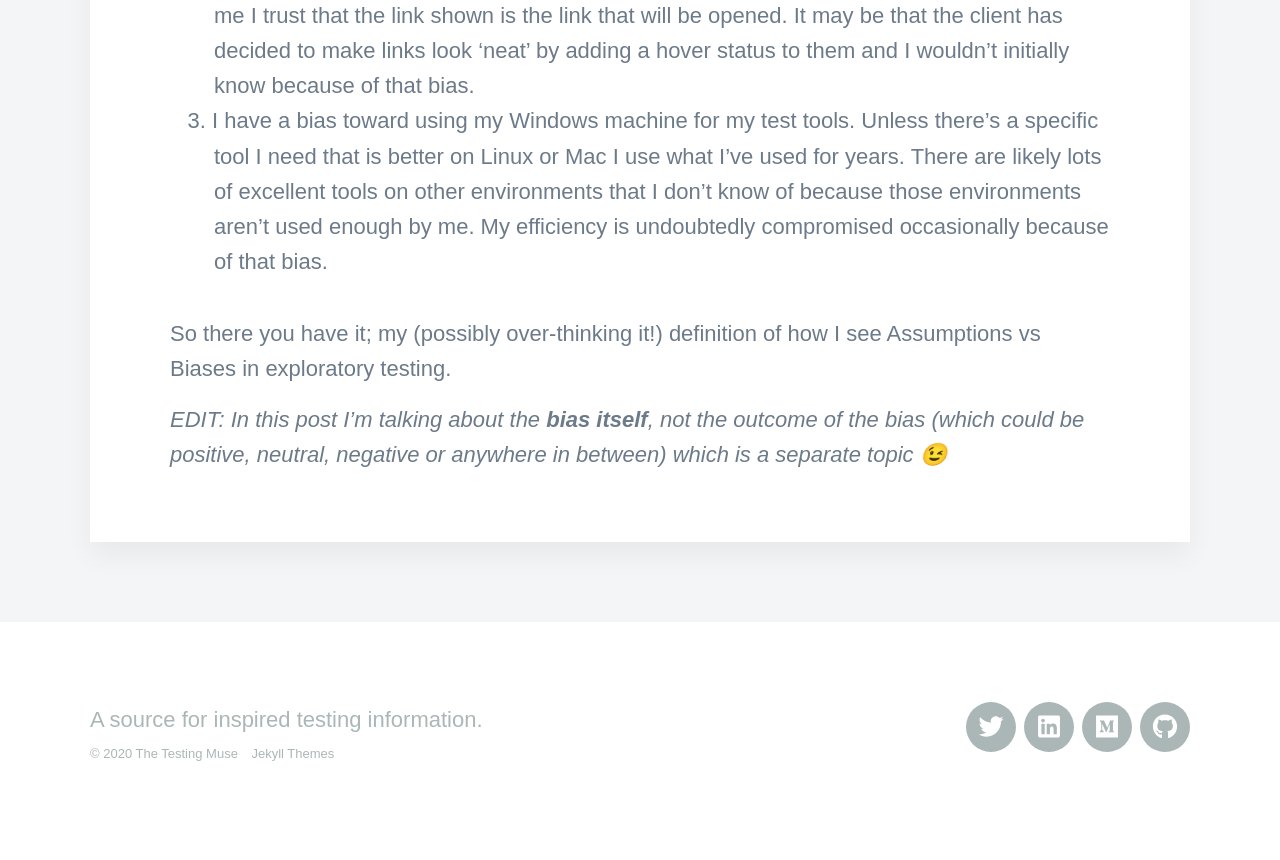
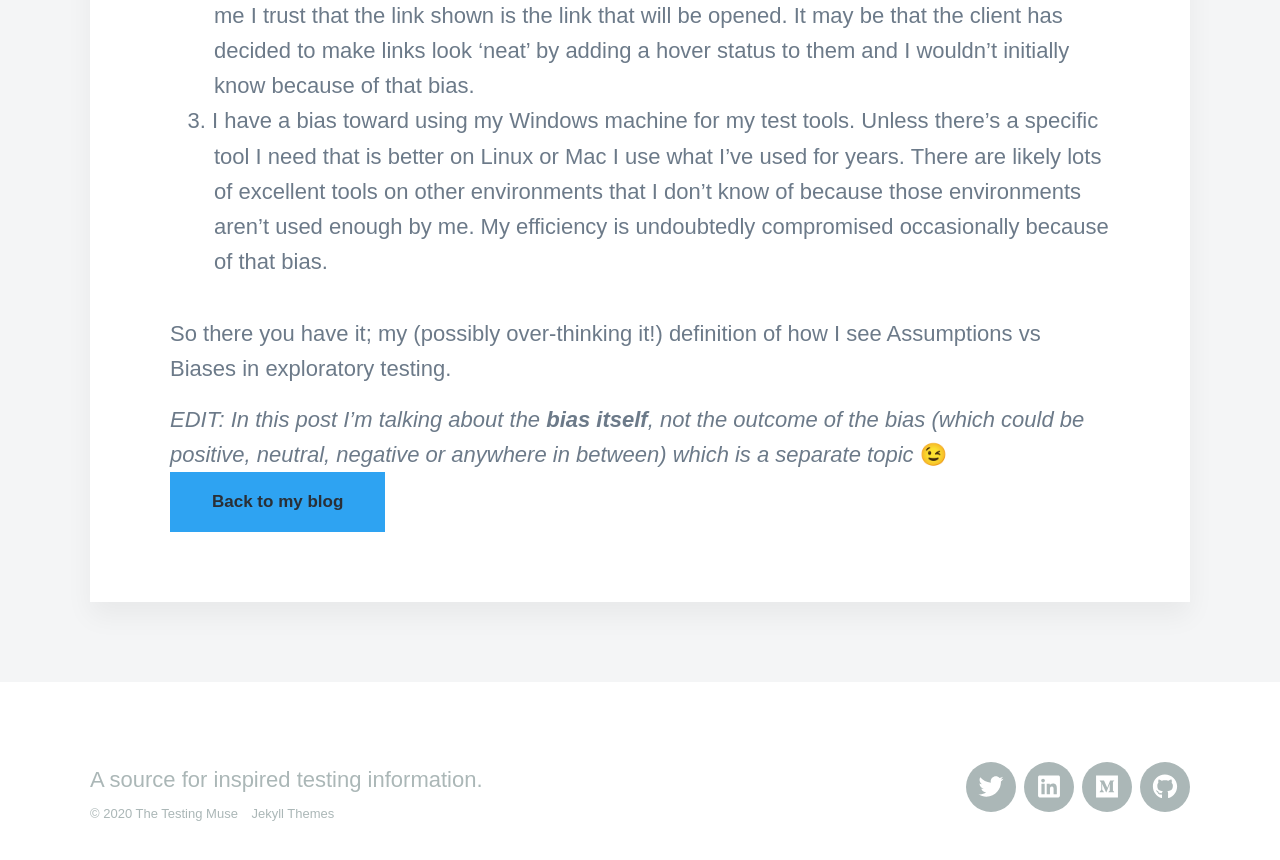
Before and after one commit to TheTestingMuse/thetestingmuse.github.io, a Jekyll site: the page built from _posts/2016-07-31-assumptions-vs-biases.md, in a window 1280 px wide and 900 px high, scrolled down 3260 px. Shown: the top 860 px of the window. Built offline with Jekyll 4.4.1, drawn with Linux system fonts in a browser that asks for light colours; nearby versions of some CDN libraries; some web fonts are replaced.

Commit message:
Blog post BACK test

```diff
--- a/_posts/2016-07-31-assumptions-vs-biases.md
+++ b/_posts/2016-07-31-assumptions-vs-biases.md
@@ -55,4 +55,8 @@ A bias on the other hand is something passive and that I'm often unaware of unti
 
 So there you have it; my (possibly over-thinking it!) definition of how I see Assumptions vs Biases in exploratory testing.
 
-_EDIT: In this post I'm talking about the **bias itself**, not the outcome of the bias (which could be positive, neutral, negative or anywhere in between) which is a separate topic 😉_
+_EDIT: In this post I'm talking about the **bias itself**, not the outcome of the bias (which could be positive, neutral, negative or anywhere in between) which is a separate topic_ 😉
+
+<div class="button button--large">
+<a href="/blog/">Back to my blog</a>
+</div>
```
